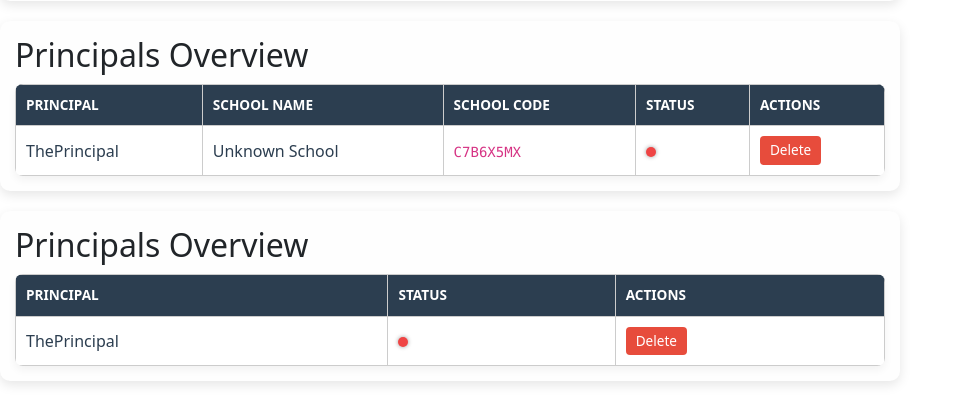
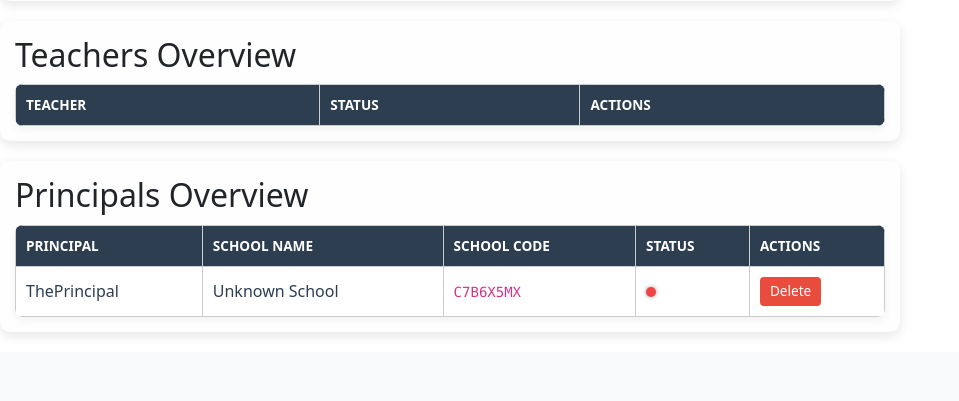
Before and after one commit to IshaanShivalli/School-Portal-repo, a Flask app: page /admin_dashboard in a window 1280 px wide. Shown: the part 462-863 px from the top of the page, without its empty margins (0-959 px from the left). After the commit the page ends 795 px from the top, so only its background shows below. Run offline with Flask 3, Linux system fonts and the light colour scheme; a user stored in the database is signed in; data comes from the database, SQL or seed files in the repository; tables that the repository leaves empty hold one stand-in row (values such as "Sample post"); data that the repository does not hold is empty; some libraries are stand-ins or nearby versions.

Commit message:
Fixed admin dashboard

```diff
--- a/templates/admin_dashboard.html
+++ b/templates/admin_dashboard.html
@@ -51,6 +51,33 @@
 </div>
 
 <div class="grades-table-container">
+    <h2>Teachers Overview</h2>
+    <table class="grades-table">
+        <thead>
+            <tr>
+                <th>Teacher</th>
+                <th>Status</th>
+                <th>Actions</th>
+            </tr>
+        </thead>
+        <tbody>
+            {% for t in teachers %}
+                <tr>
+                    <td>{{ t.username }}</td>
+                    <td><span class="status-dot {{ t.status }}"></span></td>
+                    <td>
+                        <form method="post" action="{{ url_for('delete_user') }}" onsubmit="return confirm('Delete this user?');">
+                            <input type="hidden" name="username" value="{{ t.username }}">
+                            <button type="submit" class="btn btn-danger">Delete</button>
+                        </form>
+                    </td>
+                </tr>
+            {% endfor %}
+        </tbody>
+    </table>
+</div>
+
+<div class="grades-table-container">
     <h2>Principals Overview</h2>
     <table class="grades-table">
         <thead>
@@ -80,31 +107,4 @@
         </tbody>
     </table>
 </div>
-
-<div class="grades-table-container">
-    <h2>Principals Overview</h2>
-    <table class="grades-table">
-        <thead>
-            <tr>
-                <th>Principal</th>
-                <th>Status</th>
-                <th>Actions</th>
-            </tr>
-        </thead>
-        <tbody>
-            {% for p in principals %}
-                <tr>
-                    <td>{{ p.username }}</td>
-                    <td><span class="status-dot {{ p.status }}"></span></td>
-                    <td>
-                        <form method="post" action="{{ url_for('delete_user') }}" onsubmit="return confirm('Delete this principal?');">
-                            <input type="hidden" name="username" value="{{ p.username }}">
-                            <button type="submit" class="btn btn-danger">Delete</button>
-                        </form>
-                    </td>
-                </tr>
-            {% endfor %}
-        </tbody>
-    </table>
-</div>
 {% endblock %}
```
